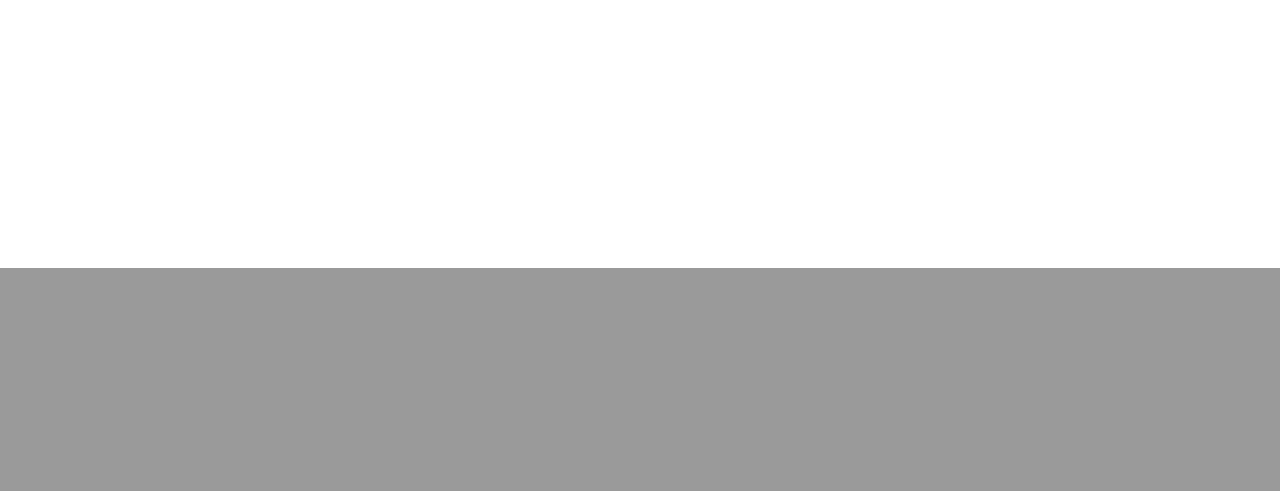
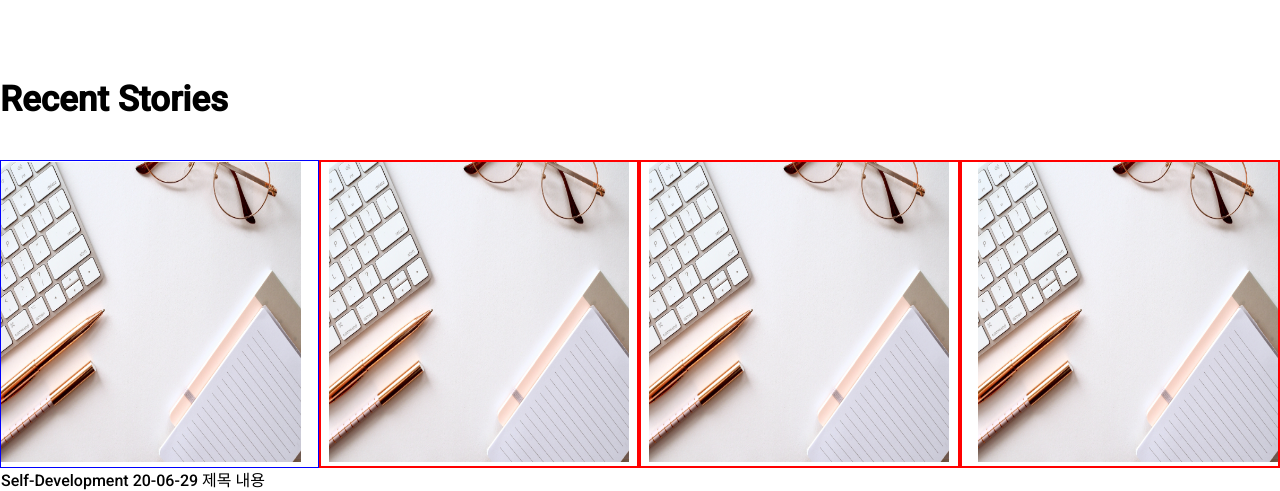
Before and after one commit to ssw0428/my_blog, a PHP site: page /part/head.php in a window 1280 px wide. Shown: the part 542-1033 px from the top of the page. Before the commit the page ends 810 px from the top, so only its background shows below. Run offline with PHP 8.4, Linux system fonts and the light colour scheme; some libraries are stand-ins or nearby versions.

Commit message:
블로그 수정-2

```diff
--- a/part/head.php
+++ b/part/head.php
@@ -63,15 +63,17 @@
 
     <!-- 탑바 -->
     <div class="top-bar visible-md-up">
-        <div class="con height-100p flex">
+        <div class="height-100p flex">
             <!-- 블로그 이름 -->
             <a href="#" class="blog-name flex flex-ai-c flex-1-0-0 ">Sang Won's_blog</a>
 
             <!-- 메뉴 박스 -->
             <nav class="menu-box-1 flex flex-1-0-0">
                 <ul class="flex flex-1-0-0">
-                    <li class="flex-1-0-0 flex"><a href="/"class="flex flex-1-0-0 flex-ai-c flex-jc-c"><span>Home</span></a></li>
-                    <li class="flex-1-0-0 flex"><a href="/list.php" class="flex flex-1-0-0 flex-ai-c flex-jc-c"><span>Daily</span></a>
+                    <li class="flex-1-0-0 flex"><a href="/"
+                            class="flex flex-1-0-0 flex-ai-c flex-jc-c"><span>Home</span></a></li>
+                    <li class="flex-1-0-0 flex"><a href="/list.php"
+                            class="flex flex-1-0-0 flex-ai-c flex-jc-c"><span>Daily</span></a>
                         <ul class="flex flex-ai-c flex-jc-c flex-1-0-0">
                             <li class="">
                                 <a href="https://github.com/jhs512" target="_blank">
@@ -90,7 +92,8 @@
                             </li>
                         </ul>
                     </li>
-                    <li class="flex-1-0-0 flex"><a href="/list.php" class="flex flex-1-0-0 flex-ai-c flex-jc-c"><span>SelfDevelopment</span></a>
+                    <li class="flex-1-0-0 flex"><a href="/list.php"
+                            class="flex flex-1-0-0 flex-ai-c flex-jc-c"><span>Self&#160;&#160;Development</span></a>
                         <ul class="flex flex-ai-c flex-jc-c flex-1-0-0">
                             <li class="">
                                 <a href="https://github.com/jhs512" target="_blank">
@@ -142,7 +145,7 @@
     </div>
 
     <!-- 슬라이더 -->
-    <div class="main-slider con">
+    <div class="main-slider">
         <div class="slides">
             <div class="active" style="background-image:url(../resource/img/main-slide-1.jpg);"></div>
             <div style="background-image:url(../resource/img/main-slide-2.jpg);"></div>
@@ -164,3 +167,46 @@
             </div>
         </div>
     </div>
+
+    <!-- 주요 소식 -->
+    <div class="recentStories con">
+        <span class="main-title">Recent Stories</span>
+        <div class="story-list flex con">
+            <div style="border: 1px solid blue" class="story flex flex-1-0-0 flex-ai-c">
+                <div class="title-img"><a href=""><img src="/resource/img/story-img-1.jpg" alt=""></a></div>
+                <div class="issue">
+                    <a href="">Self-Development</a>
+                    <a href="">20-06-29</a>
+                    <a href="">제목</a>
+                    <a href="">내용</a>
+                </div>
+            </div>
+            <div class="story flex flex-1-0-0 flex-jc-c flex-ai-c">
+                <div class="title-img"><a href=""><img src="/resource/img/story-img-1.jpg" alt=""></a></div>
+                <div class="issue">
+                    <a href=""></a>
+                    <a href=""></a>
+                    <a href=""></a>
+                    <a href=""></a>
+                </div>
+            </div>
+            <div class="story flex flex-1-0-0 flex-jc-c flex-ai-c">
+                <div class="title-img"><a href=""><img src="/resource/img/story-img-1.jpg" alt=""></a></div>
+                <div class="issue">
+                    <a href=""></a>
+                    <a href=""></a>
+                    <a href=""></a>
+                    <a href=""></a>
+                </div>
+            </div>
+            <div class="story flex flex-1-0-0 flex-jc-end flex-ai-c">
+                <div class="title-img"><a href=""><img src="/resource/img/story-img-1.jpg" alt=""></a></div>
+                <div class="issue">
+                    <a href=""></a>
+                    <a href=""></a>
+                    <a href=""></a>
+                    <a href=""></a>
+                </div>
+            </div>
+        </div>
+    </div>
--- a/public/index.php
+++ b/public/index.php
@@ -2,7 +2,7 @@
     include "../part/head.php"
     ?>
 
-
+<!--
     <div class="main-bar con">
         <span>My Profile</span>
 
@@ -34,7 +34,7 @@
             </div>
         </div>
     </div>
-
+-->
 
     <?php
     include "../part/foot.php"
--- a/public/resource/common.css
+++ b/public/resource/common.css
@@ -366,18 +366,24 @@ label[for] {
 }
 
 .con {
-    max-width: 1820px;
+    max-width: 1400px;
 }
+
 /* 로고 시작 */
+.main-logo {
+    margin-right: 250px;
+}
 
-.main-logo > img {
-    width: 80px;
+.main-logo>img {
+    width: 70px;
 }
+
 @media (max-width:799px) {
-    .main-logo > img {
+    .main-logo>img {
         display: none;
     }
 }
+
 /* 로고 끝 */
 
 /* 탑바 시작 */
@@ -385,11 +391,12 @@ label[for] {
     height: 90px;
     margin-top: 10px;
     background-color: white;
+    border-bottom: 1px solid rgb(100, 100, 100);
 }
 
-.top-bar > div > .blog-name {
-
-    font-size: 27px;
+.top-bar>div>.blog-name {
+    margin-left: 250px;
+    font-size: 25px;
     font-weight: 800;
     letter-spacing: 0.1rem;
     background: linear-gradient(to right, purple, rgb(250, 122, 143));
@@ -402,12 +409,14 @@ label[for] {
     position: relative;
 }
 
-
+.top-bar>div>.menu-box-1>ul>li {
+    padding: 0 30px;
+}
 
 
 .top-bar>div>.menu-box-1>ul>li>a {
     font-weight: 300;
-    font-size: 18px;
+    font-size: 20px;
     color: black;
     transition: color 0.5s;
 }
@@ -442,29 +451,29 @@ label[for] {
 
 /* 2차 메뉴 시작 */
 .top-bar .menu-box-1>ul ul::before {
-    content:"";
-    display:block;
-    height:1px;
-    background-color:white;
-    margin-top:-1px;
+    content: "";
+    display: block;
+    height: 1px;
+    background-color: white;
+    margin-top: -1px;
 }
+
 .top-bar .menu-box-1>ul ul {
     display: none;
     position: absolute;
-    border-top: 0;
+    border-top: 1px solid rgb(226, 226, 226);
     top: 100%;
     left: 0px;
     width: 100%;
     background-color: white;
     color: black;
-    border-top: 0;
     margin-top: 0px;
     z-index: 10;
     height: 0;
     transition: height 4.5s;
 }
 
-.top-bar .menu-box-1>ul ul > li {
+.top-bar .menu-box-1>ul ul>li {
     margin: 10px 40px;
 }
 
@@ -478,6 +487,7 @@ label[for] {
     text-align: center;
     padding: 20px 10px;
     transition: background-color 0.1s;
+    font-size: 14px;
 }
 
 
@@ -648,7 +658,7 @@ label[for] {
 }
 
 
-.mobile-bar>.mobile-logo>a > img {
+.mobile-bar>.mobile-logo>a>img {
     display: block;
     width: 70px;
 }
@@ -665,45 +675,51 @@ label[for] {
 }
 
 /* 슬라이더 시작 */
-html, body {
+html,
+body {
     height: 100%;
 }
+
 .main-slider {
     height: 55%;
     position: relative;
     cursor: pointer;
-    user-select:none;
+    user-select: none;
 }
-.main-slider > .slides > div {
-    position:absolute;
-    top:0;
-    left:0;
-    width:100%;
-    height:100%;
-    opacity:0;
-    transition:opacity 0.4s;
+
+.main-slider>.slides>div {
+    position: absolute;
+    top: 0;
+    left: 0;
+    width: 100%;
+    height: 100%;
+    opacity: 0;
+    transition: opacity 0.4s;
     background-repeat: no-repeat;
     background-position: center;
     background-size: cover;
     text-align: center;
 }
 
-.main-slider > .slides > div.active {
-    opacity:1;
+.main-slider>.slides>div.active {
+    opacity: 1;
 }
-.main-slider > .side-bars > div {
+
+.main-slider>.side-bars>div {
     position: absolute;
     top: 0;
     left: 0;
     width: 30%;
     height: 100%;
-    width:calc(50% - 100px);
+    width: calc(50% - 100px);
 }
-.main-slider > .side-bars > div:last-child {
-    left:auto;
-    right:0;
+
+.main-slider>.side-bars>div:last-child {
+    left: auto;
+    right: 0;
 }
-.main-slider > .side-bars > div > span {
+
+.main-slider>.side-bars>div>span {
     position: absolute;
     top: 50%;
     transform: translateY(-50%);
@@ -714,23 +730,55 @@ html, body {
     font-size: 4.5rem;
     color: purple;
 }
-.main-slider > .side-bars > div:active > span {
+
+.main-slider>.side-bars>div:active>span {
     transform: translateY(-40%);
 }
 
 @media (max-width:799px) {
-    .main-slider > .side-bars > div > span {
-        padding:20px;
+    .main-slider>.side-bars>div>span {
+        padding: 20px;
         font-size: 3.5rem;
     }
 }
 
 /* 슬라이더 끝 */
 
-.top-bar > div.active {
+.top-bar>div.active {
     background-color: rgb(255, 236, 153);
     color: blue;
 }
-.top-bar.active > div > .menu-box-1 > ul > li > a {
+
+.top-bar.active>div>.menu-box-1>ul>li>a {
     color: rgb(97, 38, 97);
 }
+
+/* 주요 소식 시작 */
+.recentStories {
+    margin-top: 80px;
+    margin-bottom: 1000px;
+}
+
+.recentStories>.main-title {
+    font-size: 35px;
+    font-weight: 600;
+}
+
+.recentStories .story-list {
+    margin-top: 40px;
+}
+.recentStories .story-list .story .title-img img {
+    width: 300px;
+    height: 300px;
+
+}
+.recentStories .story-list .story {
+    position: relative;
+    border: 2px solid red;
+}
+.recentStories .story-list .story > .issue {
+    position: absolute;
+    top: 100%;
+}
+
+/* 주요 소식 끝 */
--- a/public/resource/index.css
+++ b/public/resource/index.css
@@ -38,5 +38,15 @@
 }
 
 .title-list {
-    text-align: center;
 }
+
+.title-list > .title {
+    font-size: 40px;
+    color: rgb(146, 17, 146);
+}
+.title-list > .name {
+    margin-top: 20px;
+}
+.title-list > .haha {
+    font-size: 50px;
+}
```
Also changed, not shown: public/detail.php (+20 -15 lines), public/resource/img/story-img-1.jpg (added).
